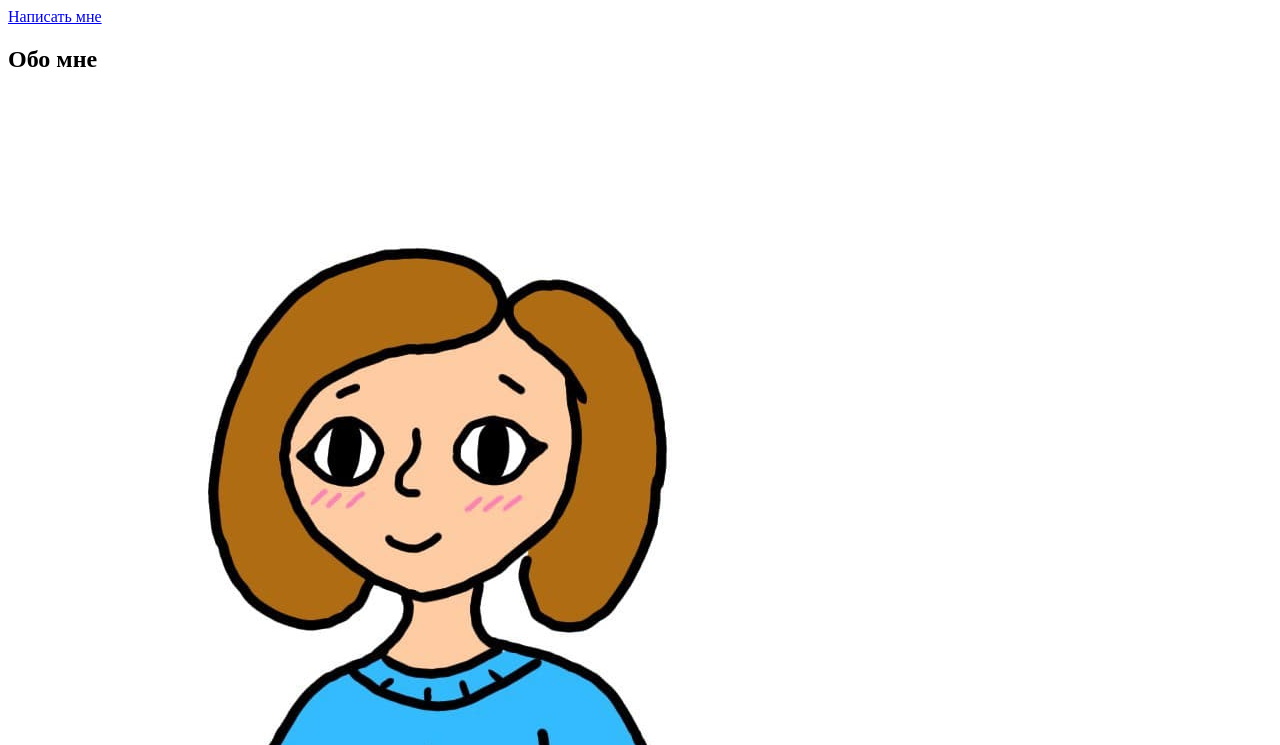
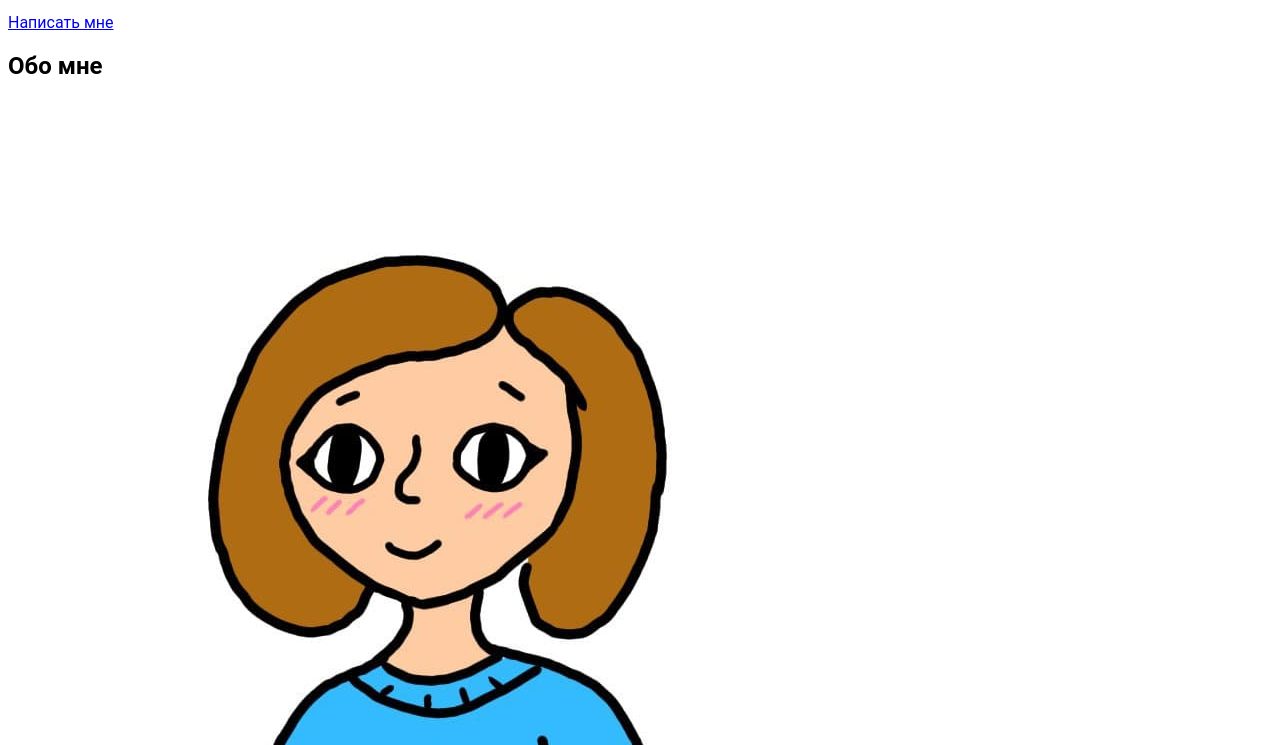
Before and after one commit to Nastya-gatika/Nastya-gatika.github.io, a plain HTML site: page index.html in a window 1280 px wide. Shown: the part 197-942 px from the top of the page. Drawn offline with Linux system fonts and the light colour scheme.

Commit message:
шрифт

```diff
--- a/style.css
+++ b/style.css
@@ -1,3 +1,3 @@
 body {
-    Font font-family: Roboto;
+    font-family: 'Roboto', sans-serif;
 }
```
